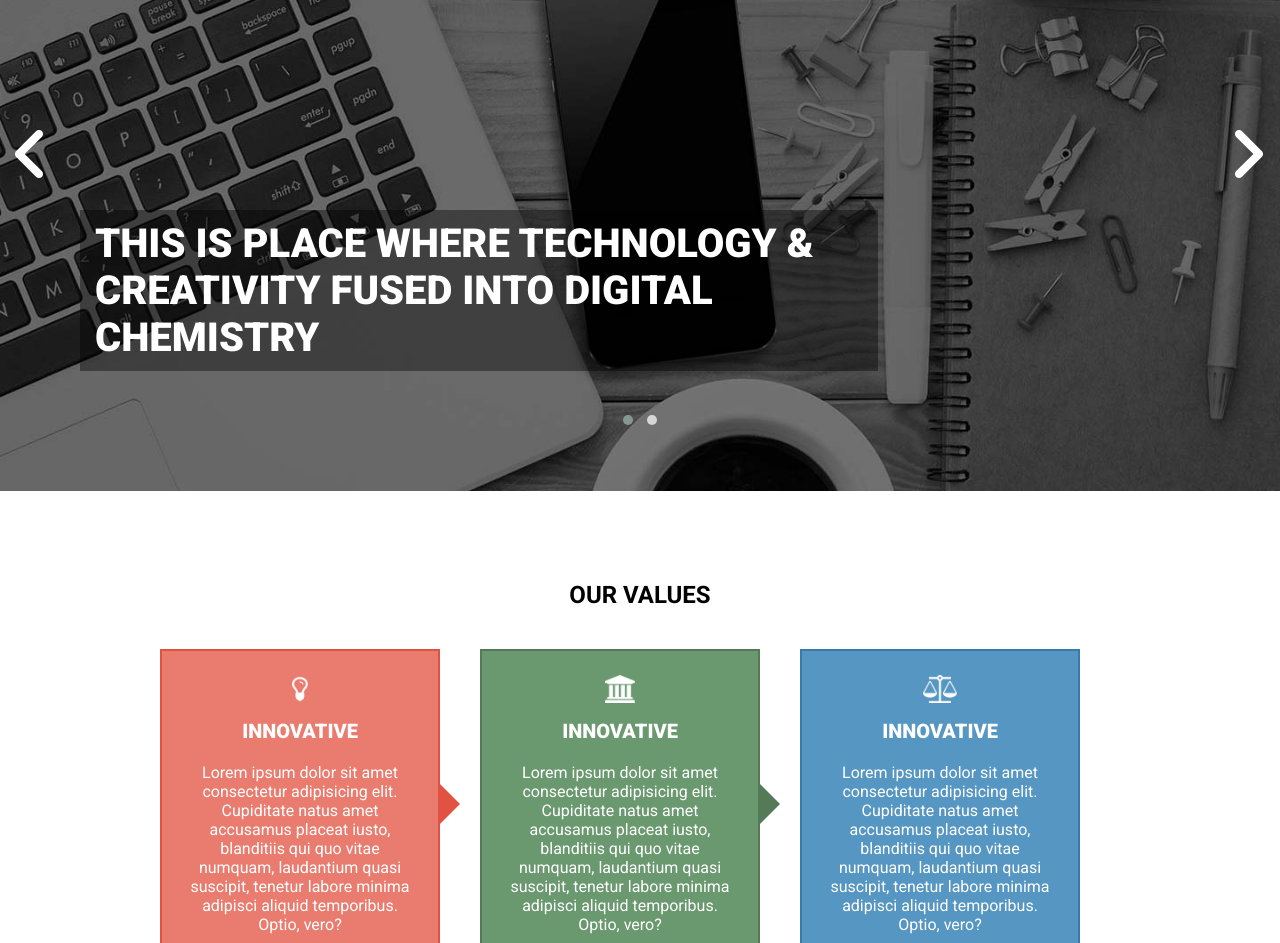
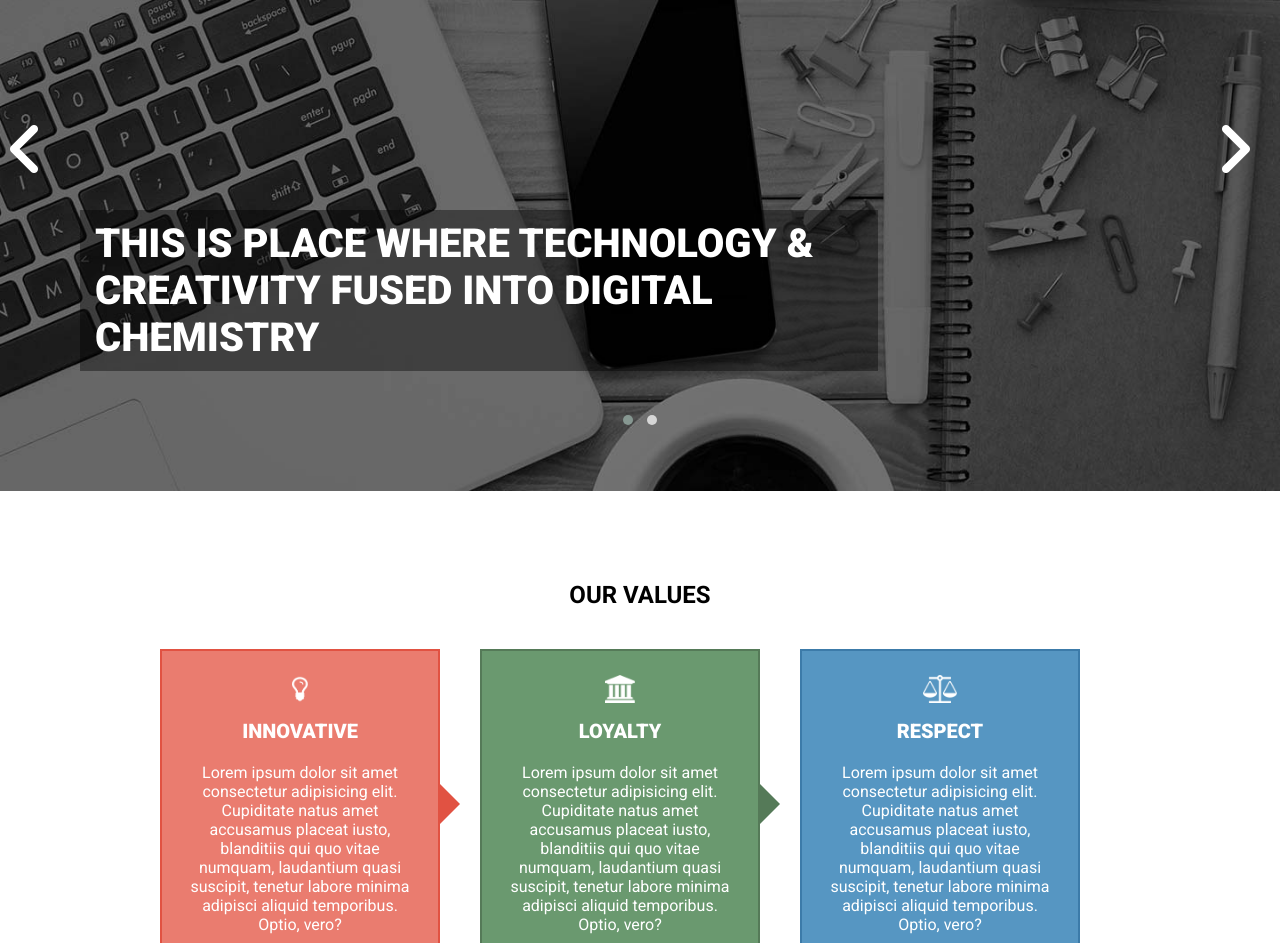
Before and after one commit to aldy-san/Slicing-Suitmedia, a plain HTML site: page index.html in a window 1280 px wide. Shown: the part 240-1183 px from the top of the page. Drawn offline with nearby package versions, Linux system fonts and the light colour scheme.

Commit message:
FIx Bug #2

```diff
--- a/index.html
+++ b/index.html
@@ -68,7 +68,7 @@
                 </div>
                 <div class="card cardGreen">
                     <div><img class="cardIcon" src="images/bank.png" alt=""></div>
-                    <span class="cardHead">INNOVATIVE</span>
+                    <span class="cardHead">LOYALTY</span>
                     <p>
                         Lorem ipsum dolor sit amet consectetur adipisicing elit. Cupiditate natus amet accusamus placeat
                         iusto, blanditiis qui quo vitae numquam, laudantium quasi suscipit, tenetur labore minima
@@ -79,7 +79,7 @@
                 </div>
                 <div class="card cardBlue">
                     <div><img class="cardIcon" src="images/balance-scale.png" alt=""></div>
-                    <span class="cardHead">INNOVATIVE</span>
+                    <span class="cardHead">RESPECT</span>
                     <p>
                         Lorem ipsum dolor sit amet consectetur adipisicing elit. Cupiditate natus amet accusamus placeat
                         iusto, blanditiis qui quo vitae numquam, laudantium quasi suscipit, tenetur labore minima
--- a/main.css
+++ b/main.css
@@ -83,28 +83,27 @@ header{
     display: flex;
     align-items: center;
 }
-/* .owl-nav{
-    transform: scale(3);
-} */
+.owl-nav{
+    margin: 0;
+}
+.owl-prev:hover, .owl-next:hover{
+    background: transparent !important;
+}
 .owl-prev{
     position: absolute;
     left: 2%;
     top: 50%;
     transform: translate(-50%,-50%);
     color: white;
-}
-.owl-prev:hover, .owl-next:hover{
-    background: transparent !important;
-}
-.owl-prev span{
-    font-size: 1.25rem;
+    margin: 0 !important;
 }
 .owl-next{
     position: absolute;
-    left: 97%;
+    right: 2%;
     top: 50%;
     transform: translate(-50%,-50%);
     color: white;
+    margin: 0 !important;
 }
 
 .owl-dots{
```
